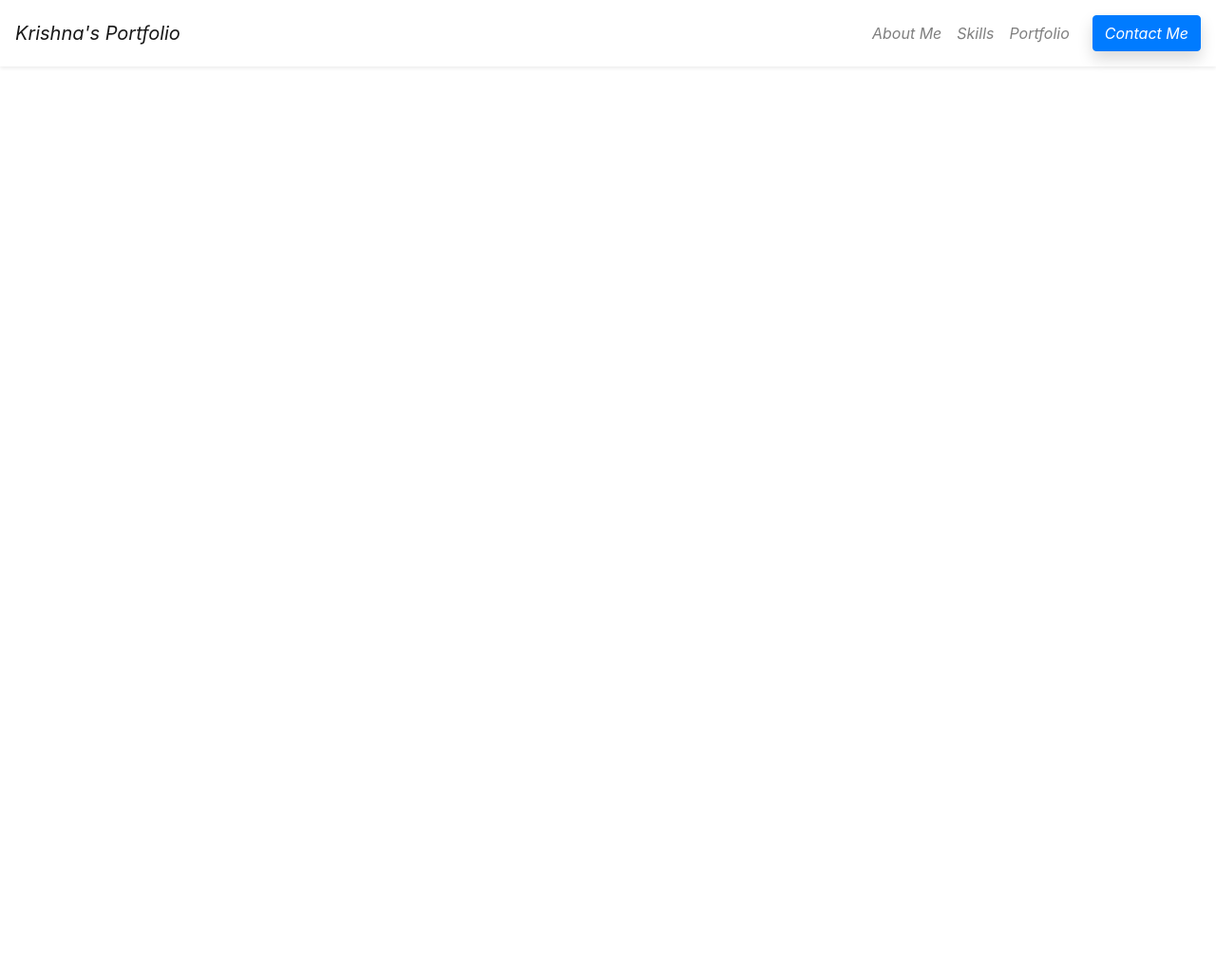
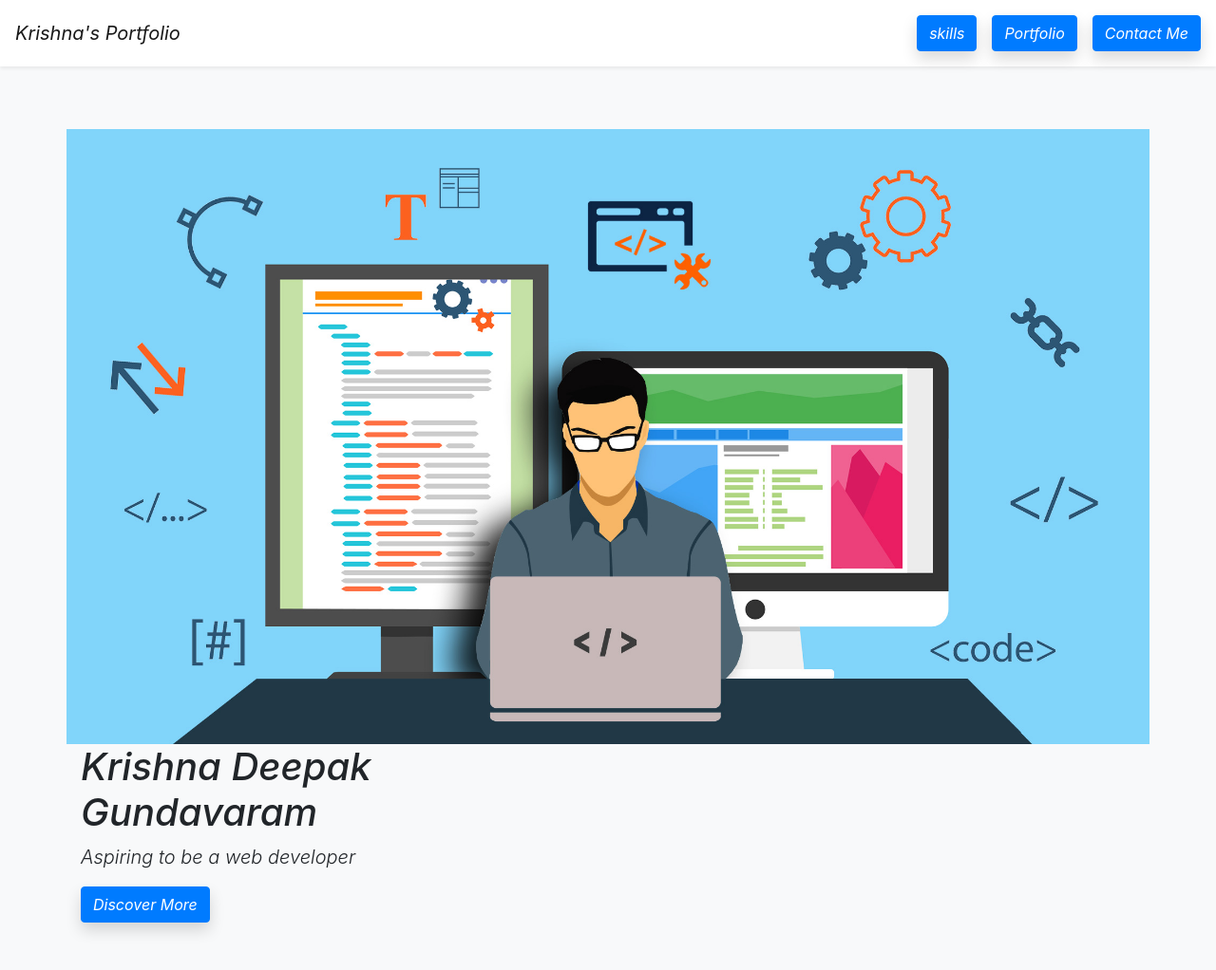
Before and after one commit to deepakgundavaram/Portfolio, a plain HTML site: page Index.html in a window 1280 px wide. Shown: the whole page at 95% size. Before the commit the page ends 800 px from the top, so only its background shows below. Drawn offline with nearby package versions, Linux system fonts and the light colour scheme.

Commit message:
Added the responsive background image and an custom css

```diff
--- a/Index.html
+++ b/Index.html
@@ -22,16 +22,35 @@
             </button>
             <div id="navbarSupportedContent" class="collapse navbar-collapse">
                 <ul class="navbar-nav ml-auto">
-                    <li class="nav-item"><a href="#" class="nav-link">About Me</a></li>
-                    <li class="nav-item"><a href="#" class="nav-link">Skills</a></li>
-                    <li class="nav-item"><a href="#" class="nav-link">Portfolio</a></li>
+                    <li class="navbar-text ml-lg-3"> <a href="#" class="btn btn-primary text-white shadow">skills</a>
+                    </li>
+                    <li class="navbar-text ml-lg-3"> <a href="#" class="btn btn-primary text-white shadow">Portfolio</a>
+                    </li>
+                    <li class="navbar-text ml-lg-3"> <a href="#" class="btn btn-primary text-white shadow">Contact
+                            Me</a>
+                    </li>
                 </ul>
-                <div class="navbar-text ml-lg-3"> <a href="#" class="btn btn-primary text-white shadow">Contact Me</a>
-                </div>
+
             </div>
         </nav>
 
-        <h1>Just started</h1>
+        <section class="bg-light">
+            <div class="container">
+                <div class="row">
+                    <div class="col-lg-6 order-2 order-lg-1">
+                        <h1>Krishna Deepak Gundavaram</h1>
+                        <p class="lead">Aspiring to be a web developer </p>
+                        <p>
+                            <a href="#" class="btn btn-primary shadow mr-2">Discover More</a>
+
+                        </p>
+                    </div>
+                    <!-- <div class="col-lg-6 order-1 order-lg-2"><img src="img/WebDeveloper.jpg" alt="..." class="img-fluid"></div> -->
+                    <img src="img/WebDeveloper.jpg" class="img-fluid" alt="Cinque Terre">
+
+                </div>
+            </div>
+        </section>
         <script src="https://code.jquery.com/jquery-3.3.1.slim.min.js"
             integrity="sha384-q8i/X+965DzO0rT7abK41JStQIAqVgRVzpbzo5smXKp4YfRvH+8abtTE1Pi6jizo"
             crossorigin="anonymous"></script>
--- a/css/custom.css
+++ b/css/custom.css
@@ -0,0 +1,8 @@
+body {
+       padding-top: 56px;
+  }
+
+  section {
+    padding-top: 5rem;
+    padding-bottom: 5rem;
+  }
```
Also changed, not shown: css/custom copy.css (added), img/WebDeveloper.jpg (added).
